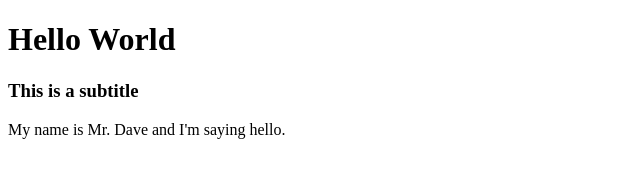
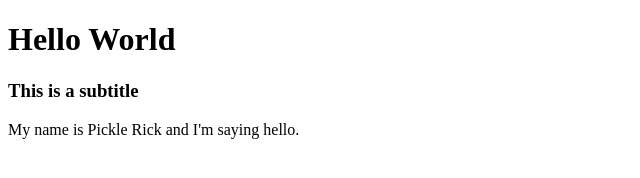
Before and after one commit to davidjmclean/davidjmclean.github.io, a plain HTML site: page index.html in a window 1280 px wide. Shown: the full height of the page, 0-640 px from the left. Drawn offline with Linux system fonts and the light colour scheme.

Commit message:
Update index.html

```diff
--- a/index.html
+++ b/index.html
@@ -3,6 +3,6 @@
   <body>
     <h1>Hello World</h1>
     <h3>This is a subtitle</h3>
-    <p>My name is Mr. Dave and I'm saying hello.</p>
+    <p>My name is Pickle Rick and I'm saying hello.</p>
   </body>
 </html>
```
